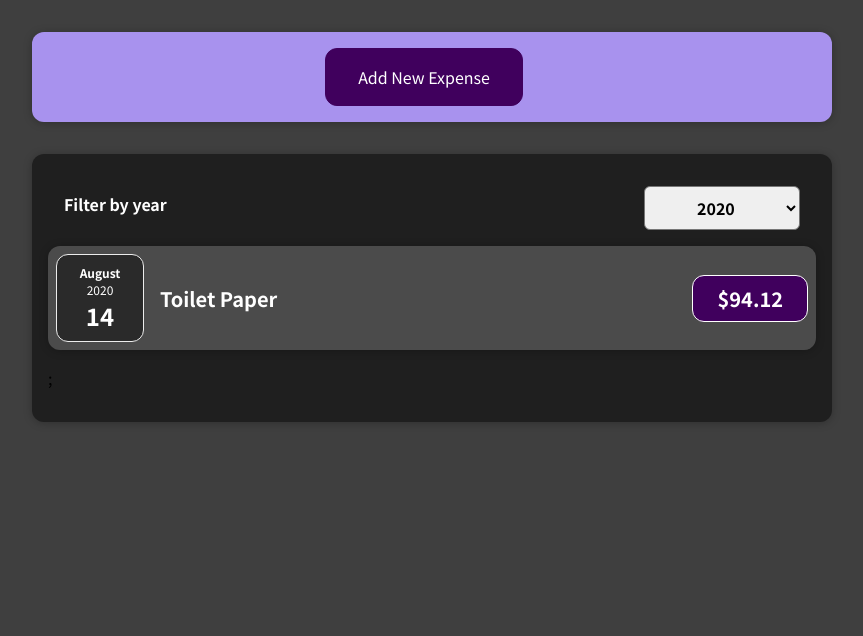
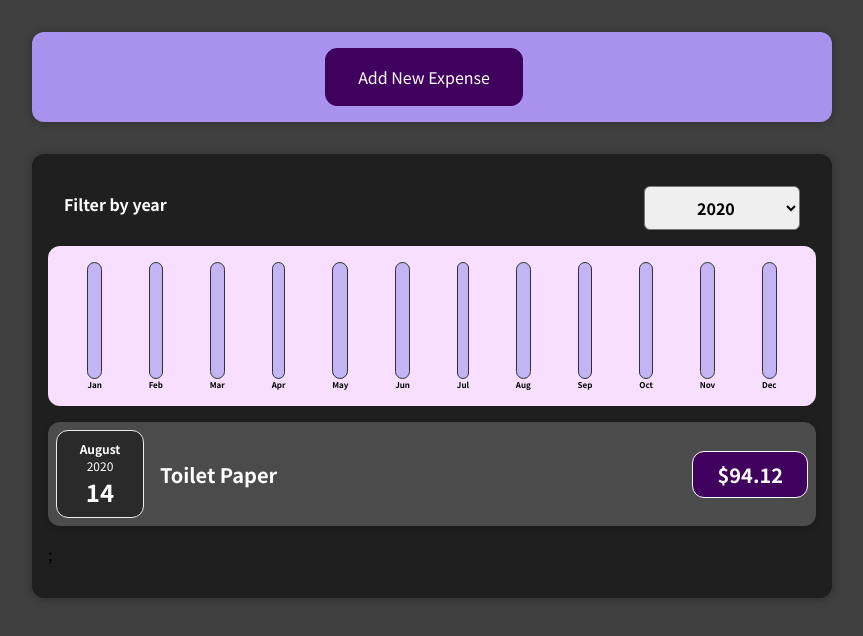
Before and after one commit to EllaVankirk/ReactCourse, a React (Create React App) app: page / in a window 1280 px wide. Shown: the top 636 px of the page, without its empty margins (208-1071 px from the left). Built offline with nearby package versions, Linux system fonts and the light colour scheme.

Commit message:
Something's broken, idk wheret. Chart doesn't work

```diff
--- /dev/null
+++ b/src/components/Chart/Chart.css
@@ -0,0 +1,9 @@
+.chart {
+    padding: 1rem;
+    border-radius: 12px;
+    background-color: #f8dfff;
+    text-align: center;
+    display: flex;
+    justify-content: space-around;
+    height: 10rem;
+  }
--- /dev/null
+++ b/src/components/Chart/Chart.jsx
@@ -0,0 +1,24 @@
+import React from "react";
+
+import ChartBar from "./ChartBar";
+import "./Chart.css";
+
+const Chart = (props) => {
+  const dataPointValues = props.dataPoints.map((dataPoint) => dataPoint.value);
+  const totalMaximum = Math.max(...dataPointValues);
+
+  return (
+    <div className="chart">
+      {props.dataPoints.map((dataPoint) => (
+        <ChartBar
+          key={dataPoint.label}
+          value={dataPoint.value}
+          maxValue={totalMaximum}
+          label={dataPoint.label}
+        />
+      ))}
+    </div>
+  );
+};
+
+export default Chart;
--- /dev/null
+++ b/src/components/Chart/ChartBar.css
@@ -0,0 +1,30 @@
+.chart-bar {
+    height: 100%;
+    display: flex;
+    flex-direction: column;
+    align-items: center;
+  }
+
+  .chart-bar__inner {
+    height: 100%;
+    width: 100%;
+    border: 1px solid #313131;
+    border-radius: 12px;
+    background-color: #c3b4f3;
+    overflow: hidden;
+    display: flex;
+    flex-direction: column;
+    justify-content: flex-end;
+  }
+
+  .chart-bar__fill {
+    background-color: #4826b9;
+    width: 100%;
+    transition: all 0.3s ease-out;
+  }
+
+  .chart-bar__label {
+    font-weight: bold;
+    font-size: 0.5rem;
+    text-align: center;
+  }
--- /dev/null
+++ b/src/components/Chart/ChartBar.jsx
@@ -0,0 +1,25 @@
+import React from "react";
+
+import "./ChartBar.css";
+
+const ChartBar = (props) => {
+  let barFillHeight = "0%";
+
+  if (props.max > 0) {
+    barFillHeight = Math.round((props.value / props.maxValue) * 100) + "%";
+  }
+
+  return (
+    <div className="chart-bar">
+      <div className="chart-bar__inner">
+        <div
+          className="chart-bar__fill"
+          style={{ height: barFillHeight }}
+        ></div>
+      </div>
+      <div className="chart-bar__label">{props.label}</div>
+    </div>
+  );
+};
+
+export default ChartBar;
--- a/src/components/Expenses/ExpenseRendering.jsx
+++ b/src/components/Expenses/ExpenseRendering.jsx
@@ -5,6 +5,7 @@ import ExpensesFilter from "./ExpenseFilter";
 import "./ExpenseRendering.css";
 import "./ExpenseFilter.css";
 import ExpensesList from "./ExpensesList";
+import ExpensesChart from "./ExpensesChart";
 
 //This component brings in the ExpenseItem component to display all of the expenses. We call the ExpenseItem multiple times and pass in the data to each item.
 
@@ -27,6 +28,7 @@ function ExpenseRendering(props) {
           selected={filteredYear}
           onSaveFilterSelection={saveFilterSelectionHandler}
         />
+        <ExpensesChart expenses={filteredExpenses}/>
         <ExpensesList items={filteredExpenses}/>
       </Card>
     </div>
--- /dev/null
+++ b/src/components/Expenses/ExpensesChart.jsx
@@ -0,0 +1,28 @@
+import React from "react";
+import Chart from "../Chart/Chart";
+
+const ExpensesChart = (props) => {
+  const chartDataPoints = [
+    { label: "Jan", value: 0 },
+    { label: "Feb", value: 0 },
+    { label: "Mar", value: 0 },
+    { label: "Apr", value: 0 },
+    { label: "May", value: 0 },
+    { label: "Jun", value: 0 },
+    { label: "Jul", value: 0 },
+    { label: "Aug", value: 0 },
+    { label: "Sep", value: 0 },
+    { label: "Oct", value: 0 },
+    { label: "Nov", value: 0 },
+    { label: "Dec", value: 0 },
+  ];
+
+  for (const expense of props.expenses) {
+    const expenseMonth = expense.date.getMonth(); //Starting at 0 => January => 0
+    chartDataPoints[expenseMonth].value += expense.amount;
+  }
+
+  return <Chart dataPoints={chartDataPoints} />;
+};
+
+export default ExpensesChart;
```
Also changed, not shown: 1 other file (tests, documents, lock files or other folders).
